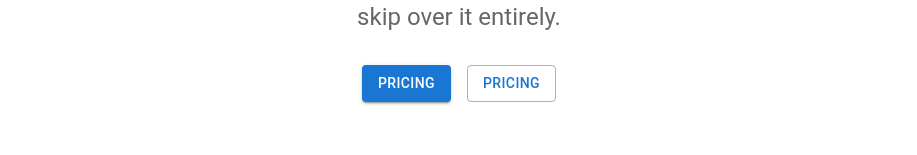
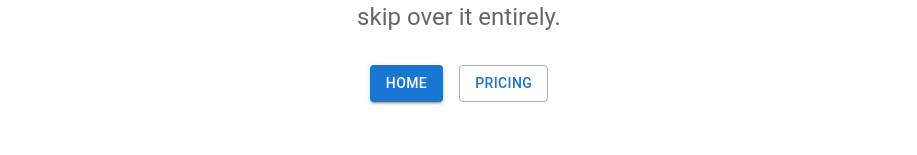
Before and after one commit to Moazam05/mfp, a React app in the folder marketing/: page / in a window 1280 px wide. Shown: the part 260-415 px from the top of the page, without its empty margins (181-1098 px from the left). Built offline with nearby package versions, Linux system fonts and the light colour scheme.

Commit message:
link change

```diff
--- a/marketing/src/components/Landing.js
+++ b/marketing/src/components/Landing.js
@@ -60,9 +60,9 @@ export default function Album() {
             <Box sx={{ mt: 4 }}>
               <Grid container spacing={2} justifyContent="center">
                 <Grid item>
-                  <RouterLink to="/pricing" style={{ textDecoration: "none" }}>
+                  <RouterLink to="/" style={{ textDecoration: "none" }}>
                     <Button variant="contained" color="primary">
-                      Pricing
+                      Home
                     </Button>
                   </RouterLink>
                 </Grid>
```
